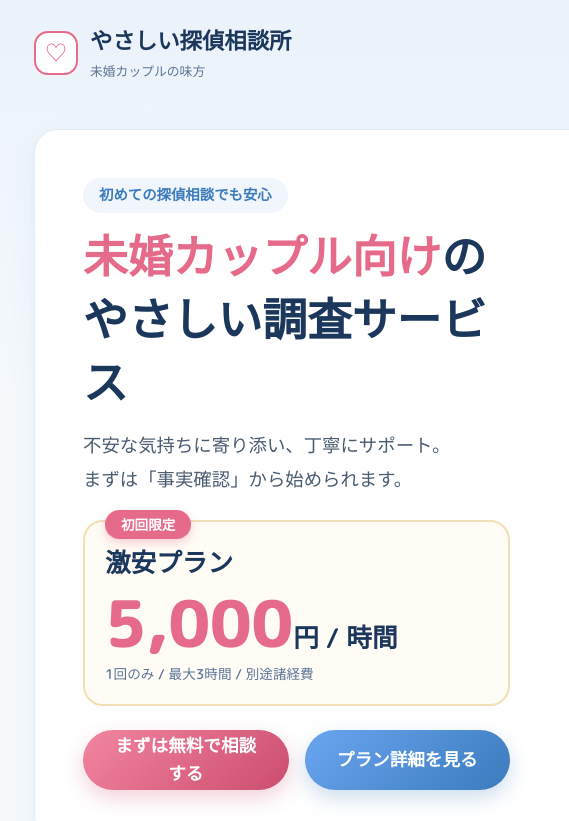
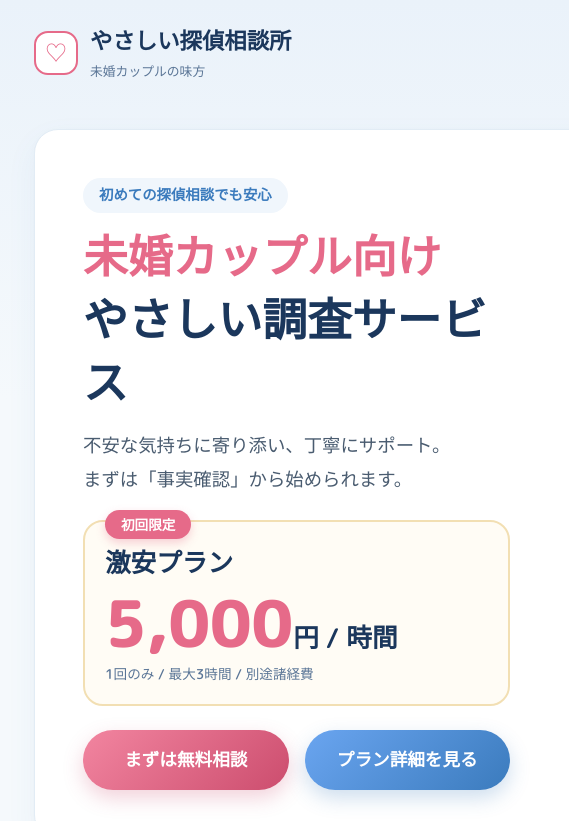
Before and after one commit to tomica1234/detective_lp, a plain HTML site: page index.html in a window 1280 px wide. Shown: the top 821 px of the page, 106-675 px from the left. Drawn offline with Linux system fonts and the light colour scheme; grey boxes are pictures that could not be loaded.

Commit message:
Update hero heading and primary CTA text formatting

```diff
--- a/index.html
+++ b/index.html
@@ -166,6 +166,7 @@
         transform: translateY(-4px);
         box-shadow: 0 12px 24px rgba(204, 77, 110, 0.35);
       }
+      .cta-primary { white-space: nowrap; }
       .cta.secondary {
         background: linear-gradient(135deg, #6aa5f0, var(--blue));
         box-shadow: 0 8px 20px rgba(59, 123, 189, 0.25);
@@ -322,7 +323,7 @@
       <section class="hero card section" aria-labelledby="hero-title" style="margin-top: 24px;">
         <div>
           <p class="eyebrow">初めての探偵相談でも安心</p>
-          <h1 id="hero-title"><span class="accent">未婚カップル向け</span>の<br />やさしい調査サービス</h1>
+          <h1 id="hero-title"><span class="accent">未婚カップル向け</span><br />やさしい調査サービス</h1>
           <p class="lead">不安な気持ちに寄り添い、丁寧にサポート。<br />まずは「事実確認」から始められます。</p>
 
           <div class="price-panel" aria-label="初回限定 激安プラン料金">
@@ -333,7 +334,7 @@
           </div>
 
           <div class="cta-stack">
-            <a class="cta" href="#contact">まずは無料で相談する</a>
+            <a class="cta cta-primary" href="#contact">まずは無料相談</a>
             <a class="cta secondary" href="plan.html">プラン詳細を見る</a>
           </div>
         </div>
```
